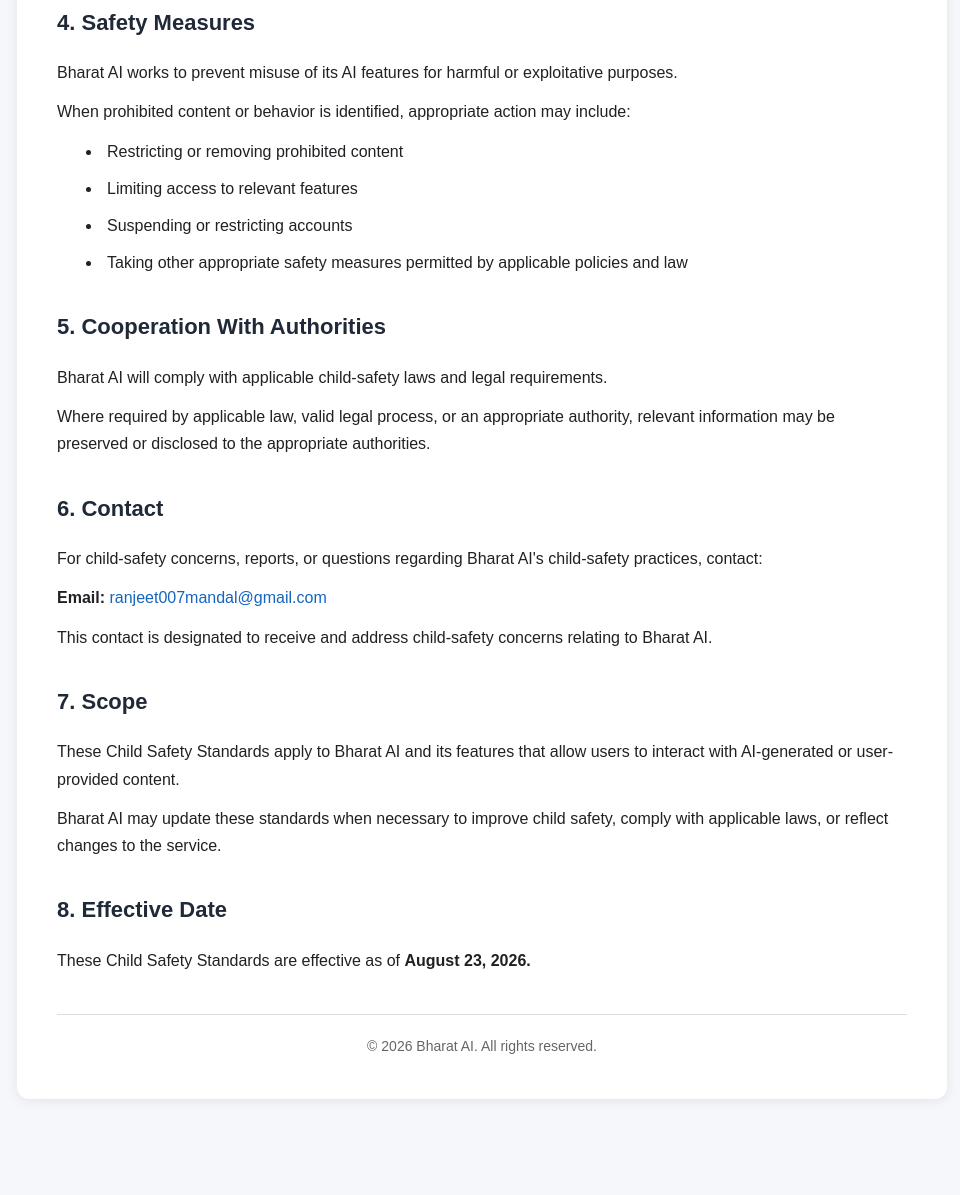
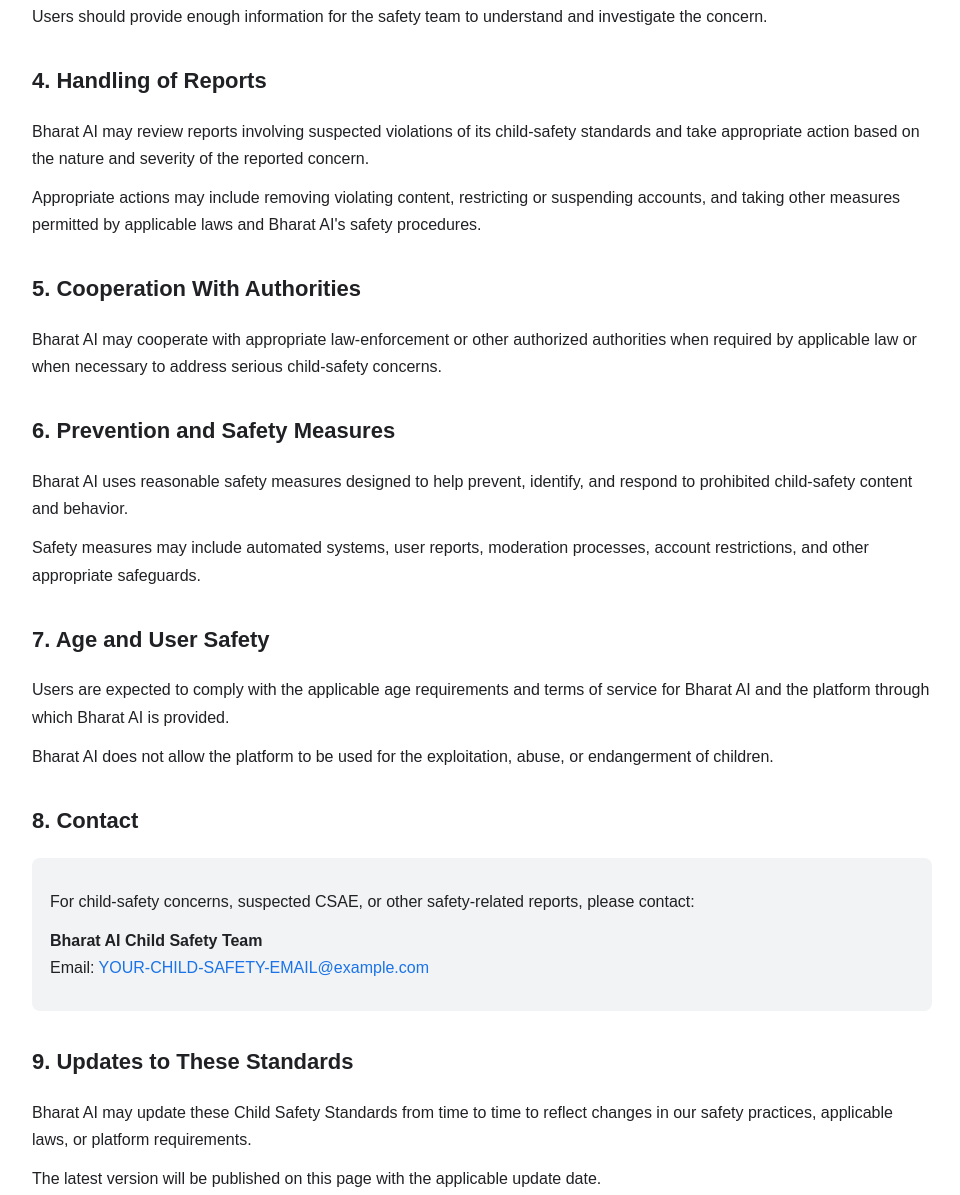
Before and after one commit to princemandal7759-creator/bharat-ai-privacy, a plain HTML site: page child-safety.html in a window 1280 px wide. Shown: the part 1014-2209 px from the top of the page, without its empty margins (158-1118 px from the left). Before the commit the page ends 2153 px from the top, so only its background shows below. Drawn offline with Linux system fonts and the light colour scheme.

Commit message:
Update child-safety.html

````diff
--- a/child-safety.html
+++ b/child-safety.html
@@ -1,3 +1,4 @@
+```html
 <!DOCTYPE html>
 <html lang="en">
 <head>
@@ -17,43 +18,53 @@
     }
 
     .container {
-      max-width: 850px;
+      max-width: 900px;
       margin: 40px auto;
       padding: 40px;
       background: #ffffff;
       border-radius: 12px;
-      box-shadow: 0 2px 12px rgba(0, 0, 0, 0.08);
+      box-shadow: 0 4px 20px rgba(0, 0, 0, 0.08);
     }
 
     h1 {
       margin-top: 0;
-      color: #111827;
+      color: #1a73e8;
       font-size: 32px;
     }
 
     h2 {
       margin-top: 32px;
-      color: #1f2937;
+      color: #202124;
       font-size: 22px;
     }
 
     p {
-      font-size: 16px;
       margin: 12px 0;
     }
 
     ul {
-      margin: 12px 0 20px 25px;
-      padding-left: 20px;
+      padding-left: 25px;
     }
 
     li {
       margin-bottom: 10px;
-      padding-left: 5px;
+    }
+
+    .updated {
+      color: #5f6368;
+      font-size: 14px;
+      margin-bottom: 30px;
+    }
+
+    .contact {
+      background: #f1f3f4;
+      padding: 18px;
+      border-radius: 8px;
+      margin-top: 15px;
     }
 
     a {
-      color: #1565c0;
+      color: #1a73e8;
       text-decoration: none;
     }
 
@@ -61,34 +72,13 @@
       text-decoration: underline;
     }
 
-    .updated {
-      color: #666;
-      font-size: 14px;
-      margin-bottom: 25px;
-    }
-
     .footer {
       margin-top: 40px;
       padding-top: 20px;
-      border-top: 1px solid #ddd;
-      color: #666;
+      border-top: 1px solid #dadce0;
+      color: #5f6368;
       font-size: 14px;
       text-align: center;
-    }
-
-    @media (max-width: 600px) {
-      .container {
-        margin: 15px;
-        padding: 25px 20px;
-      }
-
-      h1 {
-        font-size: 26px;
-      }
-
-      h2 {
-        font-size: 20px;
-      }
     }
   </style>
 </head>
@@ -99,15 +89,16 @@
 
     <h1>Bharat AI — Child Safety Standards</h1>
 
-    <p class="updated">
-      <strong>Last updated:</strong> August 23, 2026
-    </p>
+    <div class="updated">
+      Last updated: August 23, 2026
+    </div>
 
     <h2>1. Our Commitment to Child Safety</h2>
 
     <p>
       Bharat AI is committed to maintaining a safe environment for all users
-      and to preventing child sexual abuse and exploitation (CSAE) on the platform.
+      and to preventing child sexual abuse and exploitation (CSAE) on the
+      platform.
     </p>
 
     <p>
@@ -116,29 +107,29 @@
       that exploits or endangers children.
     </p>
 
-
     <h2>2. Prohibited Content and Conduct</h2>
 
     <p>
-      Bharat AI strictly prohibits:
+      Bharat AI strictly prohibits content and behavior involving the sexual
+      exploitation or abuse of children, including:
     </p>
 
     <ul>
-      <li>Child sexual abuse material (CSAM)</li>
-      <li>Sexual exploitation or sexualization of children</li>
-      <li>Grooming or attempts to establish inappropriate sexual relationships with minors</li>
-      <li>Requests for, sharing of, or distribution of CSAM</li>
-      <li>Content that facilitates or promotes the sexual exploitation of children</li>
-      <li>Attempts to use Bharat AI to create, distribute, or obtain CSAM</li>
-      <li>Any other activity involving the sexual abuse or exploitation of children</li>
+      <li>Child sexual abuse material (CSAM).</li>
+      <li>Sexual exploitation or abuse of minors.</li>
+      <li>Grooming or attempts to establish inappropriate sexual contact with minors.</li>
+      <li>Sexualization of children or minors.</li>
+      <li>Requests for, sharing of, or distribution of CSAM.</li>
+      <li>Content that encourages or facilitates the exploitation of children.</li>
+      <li>Any other activity that violates applicable child-safety laws.</li>
     </ul>
-
 
     <h2>3. Reporting Child Safety Concerns</h2>
 
     <p>
-      Users can report child-safety concerns through the reporting mechanism
-      available within the Bharat AI app.
+      Users can report child-safety concerns by contacting the Bharat AI
+      child-safety team using the email address provided in the Contact section
+      of this page.
     </p>
 
     <p>
@@ -152,81 +143,82 @@
       and investigate the concern.
     </p>
 
-
-    <h2>4. Safety Measures</h2>
+    <h2>4. Handling of Reports</h2>
 
     <p>
-      Bharat AI works to prevent misuse of its AI features for harmful or
-      exploitative purposes.
+      Bharat AI may review reports involving suspected violations of its
+      child-safety standards and take appropriate action based on the nature
+      and severity of the reported concern.
     </p>
 
     <p>
-      When prohibited content or behavior is identified, appropriate action
-      may include:
+      Appropriate actions may include removing violating content, restricting
+      or suspending accounts, and taking other measures permitted by
+      applicable laws and Bharat AI's safety procedures.
     </p>
-
-    <ul>
-      <li>Restricting or removing prohibited content</li>
-      <li>Limiting access to relevant features</li>
-      <li>Suspending or restricting accounts</li>
-      <li>Taking other appropriate safety measures permitted by applicable policies and law</li>
-    </ul>
-
 
     <h2>5. Cooperation With Authorities</h2>
 
     <p>
-      Bharat AI will comply with applicable child-safety laws and legal
+      Bharat AI may cooperate with appropriate law-enforcement or other
+      authorized authorities when required by applicable law or when
+      necessary to address serious child-safety concerns.
+    </p>
+
+    <h2>6. Prevention and Safety Measures</h2>
+
+    <p>
+      Bharat AI uses reasonable safety measures designed to help prevent,
+      identify, and respond to prohibited child-safety content and behavior.
+    </p>
+
+    <p>
+      Safety measures may include automated systems, user reports, moderation
+      processes, account restrictions, and other appropriate safeguards.
+    </p>
+
+    <h2>7. Age and User Safety</h2>
+
+    <p>
+      Users are expected to comply with the applicable age requirements and
+      terms of service for Bharat AI and the platform through which Bharat AI
+      is provided.
+    </p>
+
+    <p>
+      Bharat AI does not allow the platform to be used for the exploitation,
+      abuse, or endangerment of children.
+    </p>
+
+    <h2>8. Contact</h2>
+
+    <div class="contact">
+      <p>
+        For child-safety concerns, suspected CSAE, or other safety-related
+        reports, please contact:
+      </p>
+
+      <p>
+        <strong>Bharat AI Child Safety Team</strong><br>
+        Email:
+        <a href="mailto:YOUR-CHILD-SAFETY-EMAIL@example.com">
+          YOUR-CHILD-SAFETY-EMAIL@example.com
+        </a>
+      </p>
+    </div>
+
+    <h2>9. Updates to These Standards</h2>
+
+    <p>
+      Bharat AI may update these Child Safety Standards from time to time to
+      reflect changes in our safety practices, applicable laws, or platform
       requirements.
     </p>
 
     <p>
-      Where required by applicable law, valid legal process, or an appropriate
-      authority, relevant information may be preserved or disclosed to the
-      appropriate authorities.
+      The latest version will be published on this page with the applicable
+      update date.
     </p>
-
-
-    <h2>6. Contact</h2>
-
-    <p>
-      For child-safety concerns, reports, or questions regarding Bharat AI's
-      child-safety practices, contact:
-    </p>
-
-    <p>
-      <strong>Email:</strong>
-      <a href="mailto:ranjeet007mandal@gmail.com">
-        ranjeet007mandal@gmail.com
-      </a>
-    </p>
-
-    <p>
-      This contact is designated to receive and address child-safety concerns
-      relating to Bharat AI.
-    </p>
-
-
-    <h2>7. Scope</h2>
-
-    <p>
-      These Child Safety Standards apply to Bharat AI and its features that
-      allow users to interact with AI-generated or user-provided content.
-    </p>
-
-    <p>
-      Bharat AI may update these standards when necessary to improve child
-      safety, comply with applicable laws, or reflect changes to the service.
-    </p>
-
-
-    <h2>8. Effective Date</h2>
-
-    <p>
-      These Child Safety Standards are effective as of
-      <strong>August 23, 2026.</strong>
-    </p>
-
 
     <div class="footer">
       © 2026 Bharat AI. All rights reserved.
@@ -236,3 +228,4 @@
 
 </body>
 </html>
+```
````
